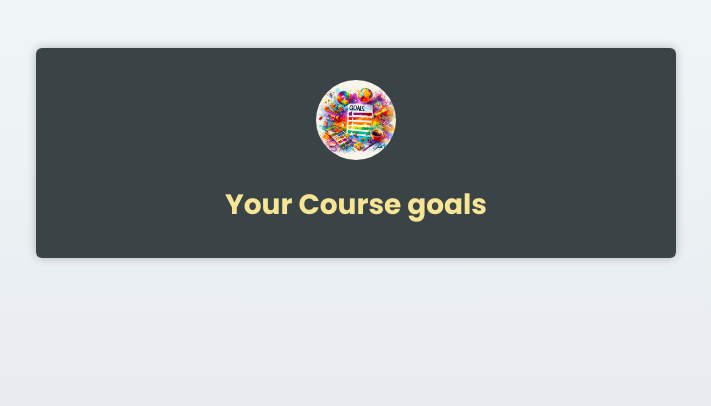
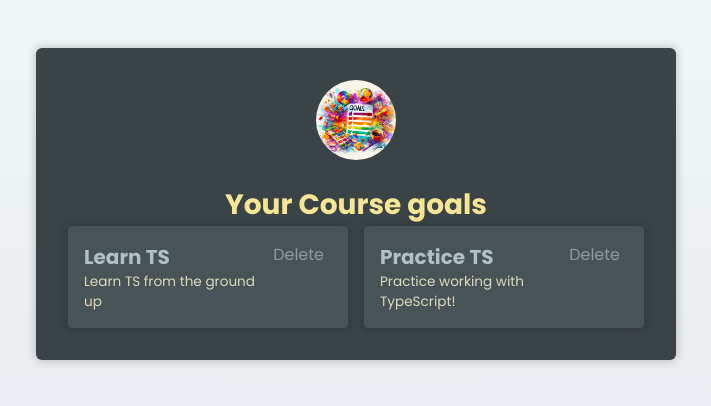
Before and after one commit to PJLindsay/react-and-ts, a React (Vite) app: page / in a window 1280 px wide. Shown: the top 406 px of the page, without its empty margins (284-995 px from the left). Built offline with nearby package versions, Linux system fonts and the light colour scheme.

Commit message:
Add Components

```diff
--- a/src/App.tsx
+++ b/src/App.tsx
@@ -1,5 +1,6 @@
 import Header from './components/Header'
 import goalsImg from './assets/goals.jpg'
+import CourseGoals from './components/CourseGoals.tsx'
 
 function App() {
   return (
@@ -7,6 +8,21 @@ function App() {
       <Header image={{ src: goalsImg, alt: 'A list of goals' }}>
         <h1>Your Course goals</h1>
       </Header>
+
+      <CourseGoals
+        goals={[
+          {
+            id: 1,
+            title: 'Learn TS',
+            description: 'Learn TS from the ground up',
+          },
+          {
+            id: 2,
+            title: 'Practice TS',
+            description: 'Practice working with TypeScript!',
+          },
+        ]}
+      />
     </main>
   )
 }
--- /dev/null
+++ b/src/components/CourseGoals.tsx
@@ -0,0 +1,27 @@
+type Goal = {
+  id: number
+  title: string
+  description: string
+}
+
+interface CourseGoalsProps {
+  goals: Goal[]
+}
+
+export default function CourseGoals({ goals }: CourseGoalsProps) {
+  return (
+    <ul>
+      {goals.map((goal) => (
+        <li key={goal.id}>
+          <article>
+            <div>
+              <h2>{goal.title}</h2>
+              <p>{goal.description}</p>
+            </div>
+            <button>Delete</button>
+          </article>
+        </li>
+      ))}
+    </ul>
+  )
+}
```
Also changed, not shown: src/components/NewGoal.tsx (added).
